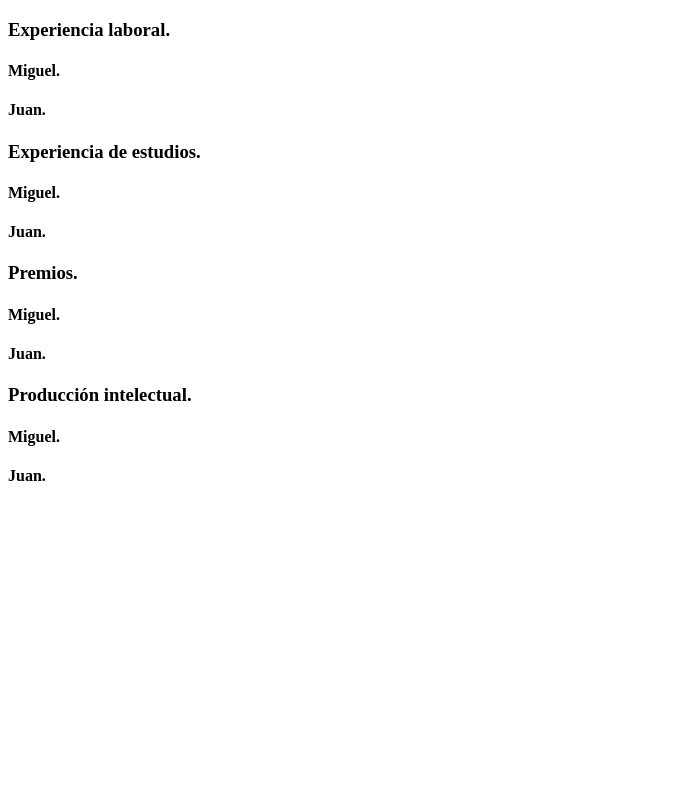
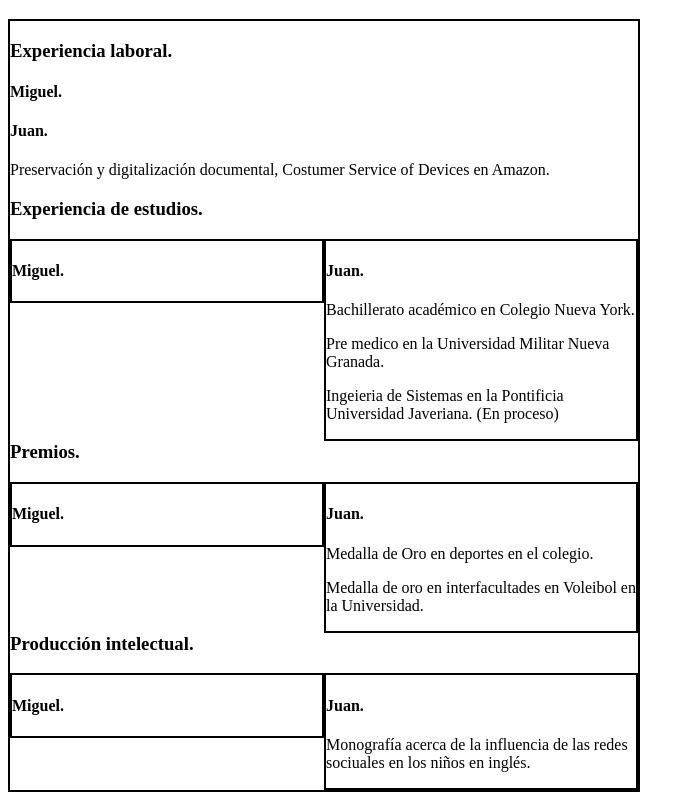
Before and after one commit to miguelgonrod/webT1, a plain HTML site: page curriculum.html in a window 1280 px wide. Shown: the part 149-941 px from the top of the page, without its empty margins (0-695 px from the left). Before the commit the page ends 800 px from the top, so only its background shows below. Drawn offline with Linux system fonts and the light colour scheme.

Commit message:
Secciones horizontales
Agregué el archivo de estilos, y puse las secciones horizontales en las hojas de vida, sin embargo no logré hacerlo con experiencia laboral.

```diff
--- a/curriculum.html
+++ b/curriculum.html
@@ -4,6 +4,7 @@
         <meta charset="UTF-8">
         <title>Bienvenido</title>
         <link rel="icon" type="image/x-icon" href="/img/favicon.svg">
+        <link rel="stylesheet" href="styles.css">
     </head>
     <body>
         <ul>
@@ -14,44 +15,53 @@
         </ul>
         <h1>Hoja de vida</h1>
 
-        <h3>Experiencia laboral.</h3>
         <section>
-            <h4>Miguel.</h4>
-            <p></p>
-          </section>
-          <section>
-            <h4>Juan.</h4>
-            <p></p>
-          </section>
+          <section class="section">
+            <h3>Experiencia laboral.</h3>
+            <section>
+              <h4>Miguel.</h4>
+              <p></p>
 
-          <h3>Experiencia de estudios.</h3>
-          <section>
+              <h4>Juan.</h4>
+              <p>Preservación y digitalización documental, Costumer Service of Devices en Amazon.</p>
+            </section>
+
+            <h3>Experiencia de estudios.</h3>
+          <section class="section">
               <h4>Miguel.</h4>
               <p></p>
             </section>
-            <section>
+
+            <section class="section">
               <h4>Juan.</h4>
-              <p></p>
+              <p>Bachillerato académico en Colegio Nueva York.</p>
+              <p>Pre medico en la Universidad Militar Nueva Granada.</p>
+              <p>Ingeieria de Sistemas en la Pontificia Universidad Javeriana. (En proceso)</p>
             </section>
 
             <h3>Premios.</h3>
-            <section>
+            <section class="section">
                 <h4>Miguel.</h4>
                 <p></p>
               </section>
-              <section>
+
+              <section class="section">
                 <h4>Juan.</h4>
-                <p></p>
+                <p>Medalla de Oro en deportes en el colegio.</p>
+                <p>Medalla de oro en interfacultades en Voleibol en la Universidad.</p>
               </section>
 
               <h3>Producción intelectual.</h3>
-              <section>
+              <section class="section">
                   <h4>Miguel.</h4>
                   <p></p>
                 </section>
-                <section>
+                <section class="section">
                   <h4>Juan.</h4>
-                  <p></p>
+                  <p>Monografía acerca de la influencia de las redes sociuales en los niños en inglés.</p>
                 </section>
+          </section>
+
+
     </body>
 </html>
--- /dev/null
+++ b/styles.css
@@ -0,0 +1,8 @@
+/*estilo que se utiliza para que las secciones queden horizontales y no verticales.*/
+.section{
+    border: 2px solid black;
+    box-sizing: border-box;
+
+    float: left;
+    width: 50%;
+}
```
